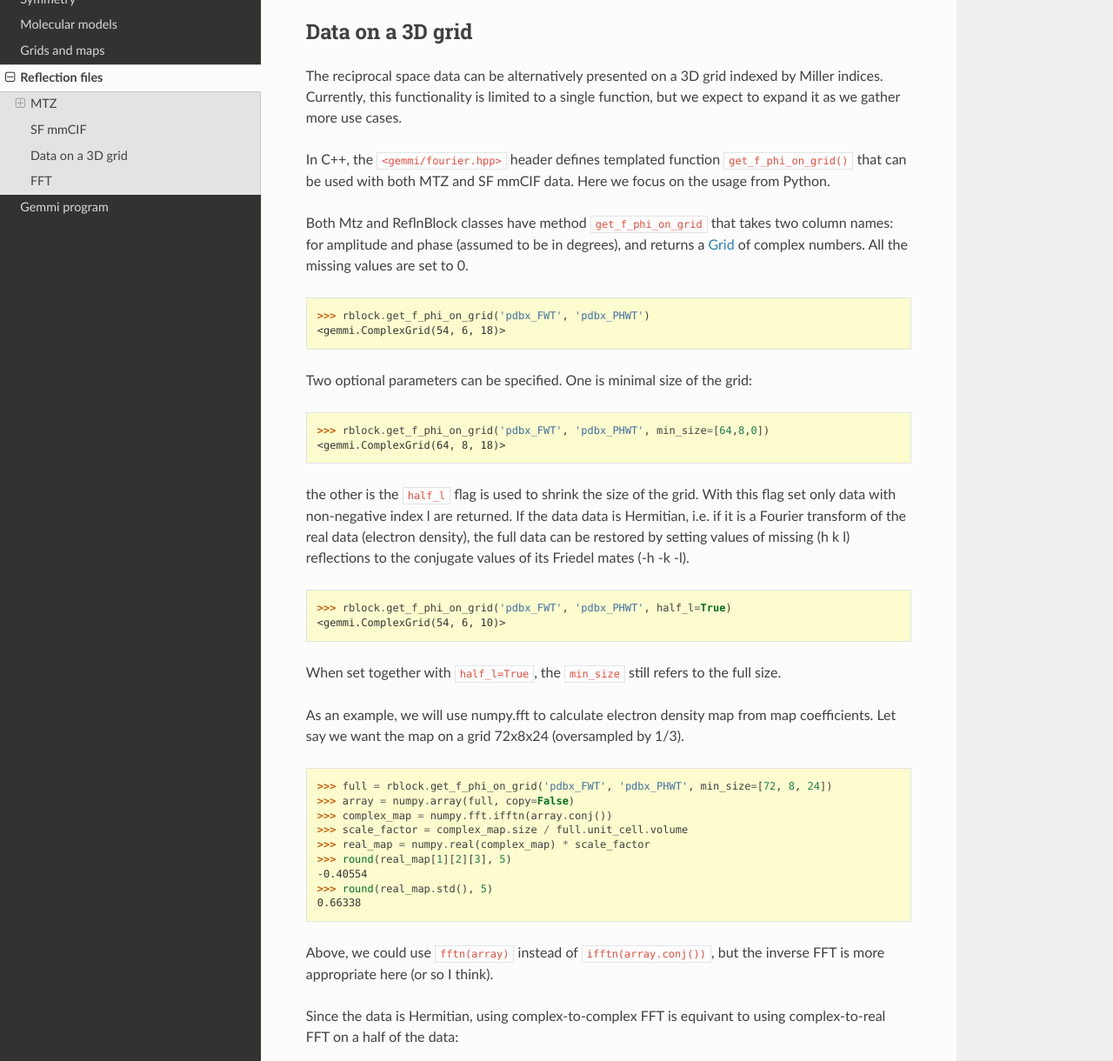
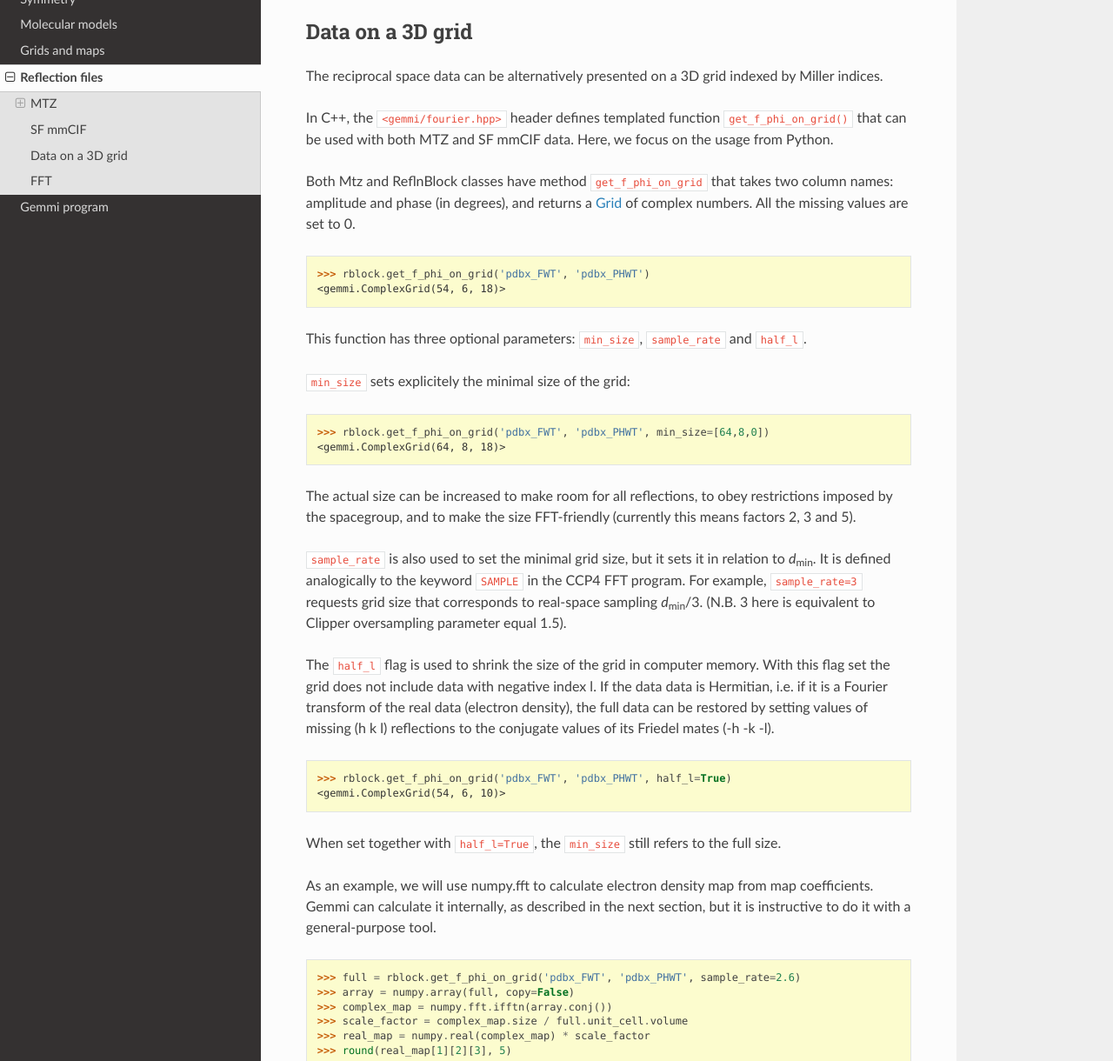
Before and after one commit to project-gemmi/gemmi, a Sphinx documentation site: the page built from docs/hkl.rst, in a window 1280 px wide and 1400 px high, scrolled down 9507 px, cut to the strip 180-1400 px from the top of the window. Shown: the whole strip at 87% size. Built offline with Sphinx 7.4.7 and the Read the Docs theme 2.0.0, drawn with Linux system fonts in a browser that asks for light colours; some of the changed text lies outside the part shown.

Commit message:
final API changes and docs for FFT-related functions

```diff
--- a/docs/hkl.rst
+++ b/docs/hkl.rst
@@ -504,15 +504,13 @@
 
 The reciprocal space data can be alternatively presented on a 3D grid
 indexed by Miller indices.
-Currently, this functionality is limited to a single function,
-but we expect to expand it as we gather more use cases.
 
 In C++, the ``<gemmi/fourier.hpp>`` header defines templated function
 ``get_f_phi_on_grid()`` that can be used with both MTZ and SF mmCIF data.
-Here we focus on the usage from Python.
+Here, we focus on the usage from Python.
 
 Both Mtz and ReflnBlock classes have method ``get_f_phi_on_grid``
-that takes two column names: for amplitude and phase (assumed to be in degrees),
+that takes two column names: amplitude and phase (in degrees),
 and returns a :ref:`Grid <grid>` of complex numbers.
 All the missing values are set to 0.
 
@@ -521,15 +519,29 @@
   >>> rblock.get_f_phi_on_grid('pdbx_FWT', 'pdbx_PHWT')
   <gemmi.ComplexGrid(54, 6, 18)>
 
-Two optional parameters can be specified. One is minimal size of the grid:
+This function has three optional parameters: ``min_size``, ``sample_rate``
+and ``half_l``.
+
+``min_size`` sets explicitely the minimal size of the grid:
 
 .. doctest::
 
   >>> rblock.get_f_phi_on_grid('pdbx_FWT', 'pdbx_PHWT', min_size=[64,8,0])
   <gemmi.ComplexGrid(64, 8, 18)>
 
-the other is the ``half_l`` flag is used to shrink the size of the grid.
-With this flag set only data with non-negative index l are returned.
+The actual size can be increased to make room for all reflections,
+to obey restrictions imposed by the spacegroup, and to make the size
+FFT-friendly (currently this means factors 2, 3 and 5).
+
+``sample_rate`` is also used to set the minimal grid size,
+but it sets it in relation to *d*:sub:`min`.
+It is defined analogically to the keyword ``SAMPLE`` in the CCP4 FFT program.
+For example, ``sample_rate=3`` requests grid size that corresponds
+to real-space sampling *d*:sub:`min`/3.
+(N.B. 3 here is equivalent to Clipper oversampling parameter equal 1.5).
+
+The ``half_l`` flag is used to shrink the size of the grid in computer memory.
+With this flag set the grid does not include data with negative index l.
 If the data data is Hermitian, i.e. if it is a Fourier transform of
 the real data (electron density), the full data can be restored by setting
 values of missing (h k l) reflections to the conjugate values of its
@@ -544,13 +556,14 @@
 to the full size.
 
 As an example, we will use numpy.fft to calculate electron density map
-from map coefficients. Let say we want the map on a grid 72x8x24 (oversampled
-by 1/3).
+from map coefficients. Gemmi can calculate it internally, as described
+in the next section, but it is instructive to do it with a general-purpose
+tool.
 
 .. doctest::
   :skipif: numpy is None
 
-  >>> full = rblock.get_f_phi_on_grid('pdbx_FWT', 'pdbx_PHWT', min_size=[72, 8, 24])
+  >>> full = rblock.get_f_phi_on_grid('pdbx_FWT', 'pdbx_PHWT', sample_rate=2.6)
   >>> array = numpy.array(full, copy=False)
   >>> complex_map = numpy.fft.ifftn(array.conj())
   >>> scale_factor = complex_map.size / full.unit_cell.volume
@@ -569,7 +582,7 @@
 .. doctest::
   :skipif: numpy is None
 
-  >>> half = rblock.get_f_phi_on_grid('pdbx_FWT', 'pdbx_PHWT', half_l=True, min_size=[72, 8, 24])
+  >>> half = rblock.get_f_phi_on_grid('pdbx_FWT', 'pdbx_PHWT', half_l=True, sample_rate=2.6)
   >>> array = numpy.array(half, copy=False)
   >>> real_map = numpy.fft.irfftn(array.conj()) * scale_factor
   >>> round(real_map[1][2][3], 5)
@@ -580,42 +593,40 @@
 FFT
 ===
 
-Gemmi is using the `PocketFFT <https://gitlab.mpcdf.mpg.de/mtr/pocketfft>`_
-library to transform between real space and reciprocal space.
-This library was picked after evaluation and tedious
+Internally, Gemmi is using
+the `PocketFFT <https://gitlab.mpcdf.mpg.de/mtr/pocketfft>`_ library
+to transform between real space and reciprocal space.
+This library was picked after evaluation and
 `benchmarking of many FFT libraries <https://github.com/project-gemmi/benchmarking-fft>`_.
 
 In C++, the relevant functions are in the ``<gemmi/fourier.hpp>`` header,
 and the :ref:`gemmi-sf2map <sf2map>` program may serve as a code example.
-Like in the previous section, we will cover here only the Python interface.
+Like in the previous section, here we will cover only the Python interface.
 
-Analogically to the function introduced in the previous subsection,
-both Mtz and ReflnBlock classes have method ``transform_f_phi_to_map``
-that takes two column names: for amplitude and phase (assumed to be in degrees),
-and returns a :ref:`Grid <grid>` -- but now it is grid of real numbers.
-that represents map in the direct space.
+Instead of using numpy.fft as in the example above,
+we can use ``gemmi.transform_f_phi_grid_to_map()``
+and we expect to get the same result (wrapped in a :ref:`Grid <grid>` class):
 
 .. doctest::
 
-  >>> rblock.transform_f_phi_to_map('pdbx_FWT', 'pdbx_PHWT', min_size=[72, 8, 24])
+  >>> gemmi.transform_f_phi_grid_to_map(half)
   <gemmi.FloatGrid(72, 8, 24)>
+  >>> round(_.get_value(1, 2, 3), 5)
+  -0.40554
 
-The grid size is often defined in terms of *d*:sub:`min`. The CCP4 FFT program
-has a keyword ``SAMPLE`` to specify the fineness of sampling in the real space.
-Here, we have argument ``sample_rate`` with the same meaning: the value 3
-would request sampling *d*:sub:`min`/3. (N.B. 3 here is equivalent to Clipper
-oversampling  parameter equal 1.5). Both functions ``get_f_phi_on_grid``
-and ``transform_f_phi_to_map`` can take the ``sample_rate`` argument.
+Both Mtz and ReflnBlock classes have method ``transform_f_phi_to_map``
+that combines ``get_f_phi_on_grid()`` with ``transform_f_phi_grid_to_map()``.
+
+``transform_f_phi_to_map`` takes column names for amplitude and
+phase (in degrees), and optional parameters ``min_size`` and
+``sample_rate``:
 
 .. doctest::
 
   >>> rblock.transform_f_phi_to_map('pdbx_FWT', 'pdbx_PHWT', sample_rate=4)
   <gemmi.FloatGrid(120, 12, 36)>
 
-If both ``min_size`` and ``sample_rate`` would be given, the finer slicing
-of the two would be used.
-
-The grid data can be accessed as NumPy 3D array:
+The grid can be accessed as NumPy 3D array:
 
 .. doctest::
   :skipif: numpy is None
@@ -624,7 +635,7 @@
   >>> round(array.std(), 5)
   0.66338
 
-Alternatively, it can be be written as CCP4 map (for the whole unit cell):
+and it can be stored in a CCP4 map format:
 
 .. doctest::
 
@@ -648,22 +659,20 @@
 .. doctest::
 
   >>> _.get_value(23, -1, -3)
-  (18.440288543701172+26.18924903869629j)
+  (18.440279006958008+26.189247131347656j)
 
 
-You can also use the ``half_l`` flag to shrink the size of the resulting grid:
+``transform_map_to_f_phi`` has one optional flag: ``half_l``.
+It has the same meaning as in the function ``get_f_phi_on_grid``.
+When you set ``half_l=True`` you cannot access directly a data point
+with negative Miller index l, but you can use its Friedel mate:
 
 .. doctest::
 
   >>> gemmi.transform_map_to_f_phi(ccp4.grid, half_l=True)
   <gemmi.ComplexGrid(72, 8, 13)>
+  >>> _.get_value(-23, 1, 3).conjugate()  # value for (23, -1, -3)
+  (18.440279006958008+26.189247131347656j)
 
-Now you cannot directly access a data point with negative Miller index l,
-but you can use its Friedel mate:
-
-.. doctest::
-
-  >>> _.get_value(-23, 1, 3).conjugate()
-  (18.440288543701172+26.18924903869629j)
-
-TODO: standalone function gemmi.transform_f_phi_to_map(grid)
+Then again, you can use ``transform_f_phi_grid_to_map()``
+to transform it back to the direct space, and so on...
```
Also changed, not shown: other parts of docs/hkl.rst (+1 -1 lines), 4 other files.
